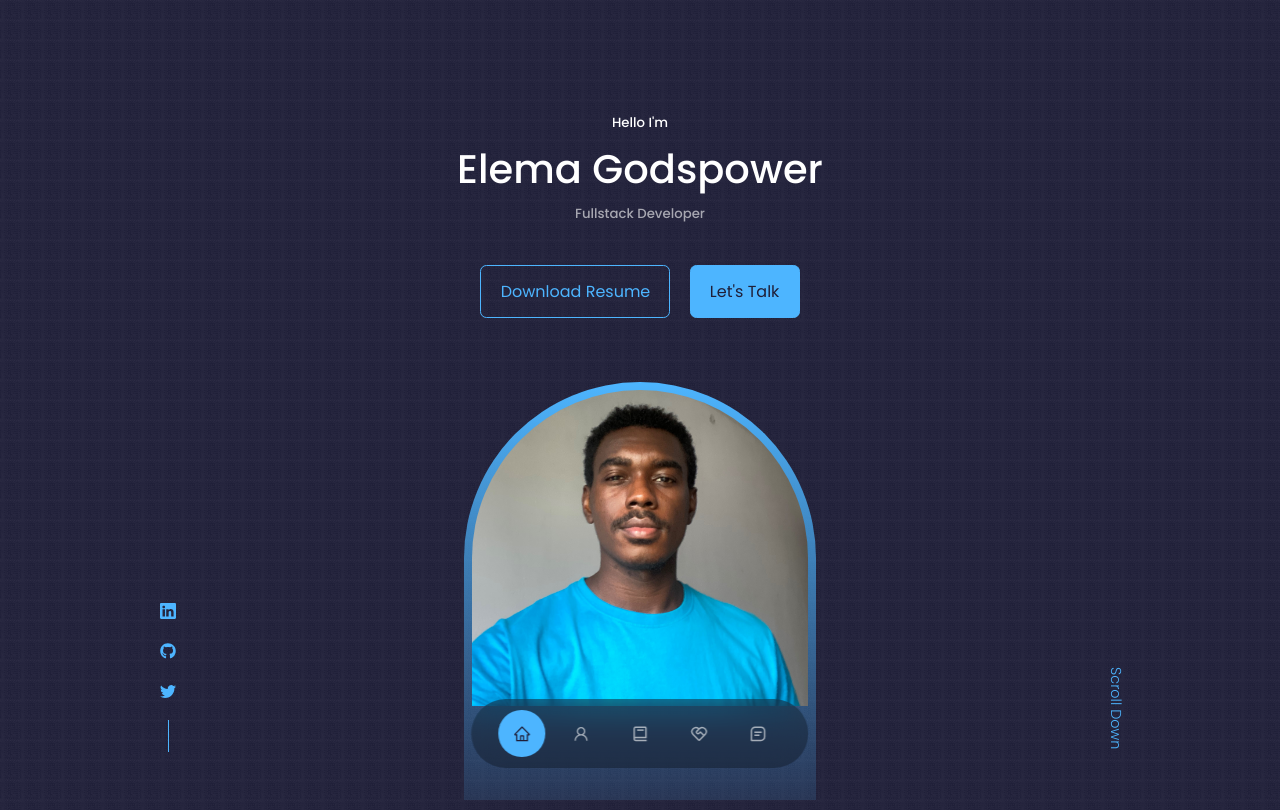
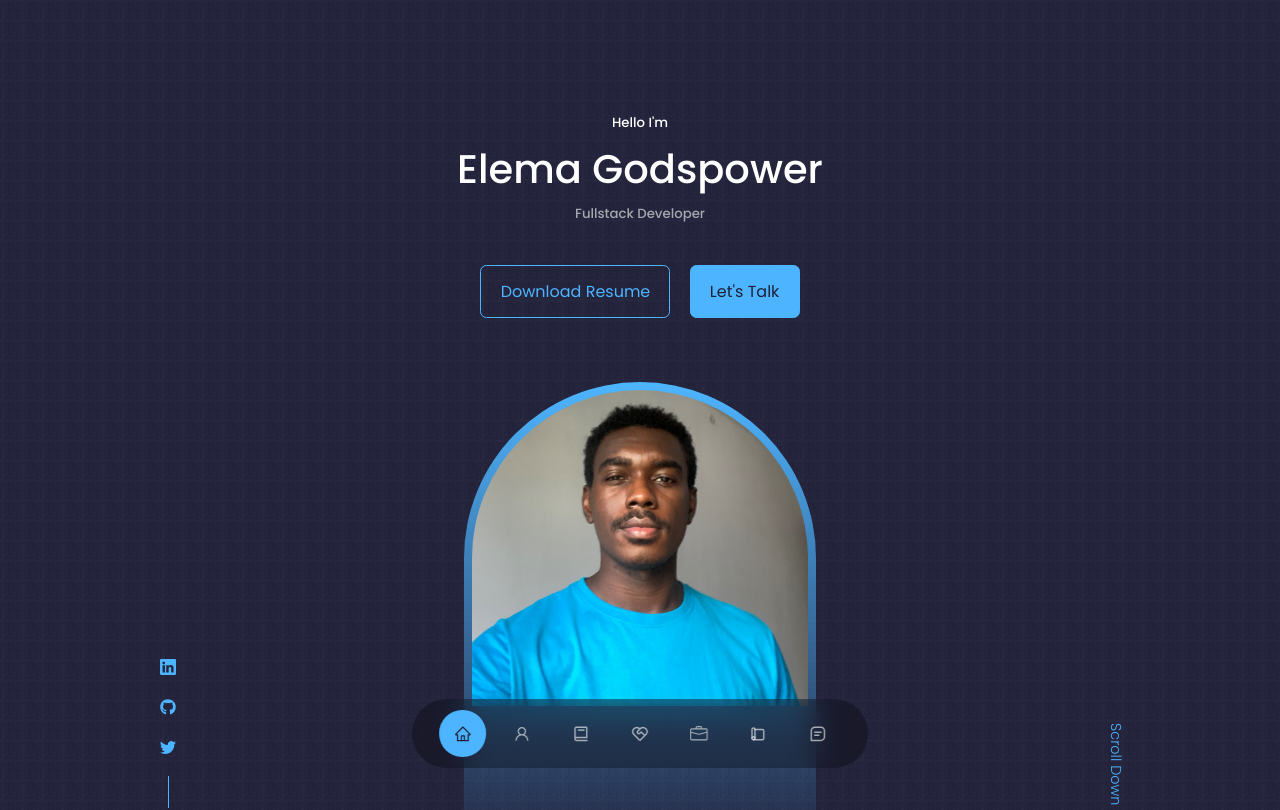
Before and after one commit to ElemaGp/Personal-portfolio, a React (Create React App) app: page / in a window 1280 px wide. Shown: the top 810 px of the page. Built offline with nearby package versions, Linux system fonts and the light colour scheme.

Commit message:
added Testimonial and Porfolio to the navbar

```diff
--- a/package.json
+++ b/package.json
@@ -1,6 +1,6 @@
 {
   "name": "portfolio-website-react",
-  "homepage": "http://GodspowerPortfolioWebsite.com",
+  "homepage": "http://elemagodspower.com/",
   "version": "0.1.0",
   "private": true,
   "dependencies": {
--- a/public/index.html
+++ b/public/index.html
@@ -4,7 +4,7 @@
     <meta charset="UTF-8">
     <meta http-equiv="X-UA-Compatible" content="IE=edge">
     <meta name="viewport" content="width=device-width, initial-scale=1.0">
-    <title>The Ultimate React Personal Portfolio Website</title>
+    <title>Elema Godspower Portfolio Website</title>
 </head>
 <body>
     <div id="root"></div>
--- a/src/components/header/header.css
+++ b/src/components/header/header.css
@@ -1,5 +1,5 @@
 header {
-    height: 100vh;
+    height: 107vh;
     padding-top: 7rem;
     overflow: hidden;
 }
@@ -84,3 +84,12 @@ header {
         display: none;
     }
 }
+
+/*============== MEDIA QUERIES (SMALLER DEVICES) ie. phones ============= */
+@media screen and (max-width: 414px) {
+
+    .me img {
+        height: inherit;
+    }
+
+}
--- a/src/components/nav/Nav.jsx
+++ b/src/components/nav/Nav.jsx
@@ -6,6 +6,8 @@ import {BiBook} from 'react-icons/bi'
 import {RiServiceLine} from 'react-icons/ri'
 import {BiMessageSquareDetail} from 'react-icons/bi'
 import {useState} from 'react'
+import { BsBriefcase } from 'react-icons/bs'
+import { TbWallpaper } from 'react-icons/tb'
 
 
 
@@ -17,6 +19,8 @@ const Nav = () => {
       <a href="#about" onClick={() => setActiveNav('#about')} className={activeNav === '#about' ? 'active' : ''}><AiOutlineUser /></a>
       <a href="#experience" onClick={() => setActiveNav('#experience')} className={activeNav === '#experience' ? 'active' : ''}><BiBook /></a>
       <a href="#services" onClick={() => setActiveNav('#services')} className={activeNav === '#services' ? 'active' : ''}><RiServiceLine /></a>
+      <a href="#portfolio" onClick={() => setActiveNav('#portfolio')} className={activeNav === '#portfolio' ? 'active' : ''}><BsBriefcase /></a>
+      <a href="#testimonials" onClick={() => setActiveNav('#testimonials')} className={activeNav === '#testimonials' ? 'active' : ''}><TbWallpaper /></a>
       <a href="#contact" onClick={() => setActiveNav('#contact')} className={activeNav === '#contact' ? 'active' : ''}><BiMessageSquareDetail /></a>
     </nav>
   )
--- a/src/components/testimonials/Testimonials.jsx
+++ b/src/components/testimonials/Testimonials.jsx
@@ -46,7 +46,7 @@ const Testimonials = () => {
   return (
     <section id='testimonials'>
       <h5>Review from clients</h5>
-      <h1>Testimonials</h1>
+      <h2>Testimonials</h2>
 
       <Swiper className="container testimonials__container"
       // install Swiper modules
```
Also changed, not shown: 2 other files (tests, documents, lock files or other folders).
